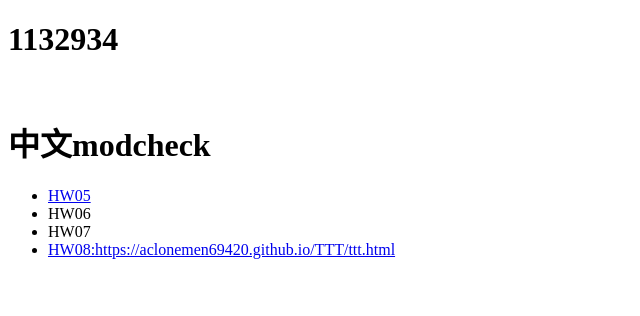
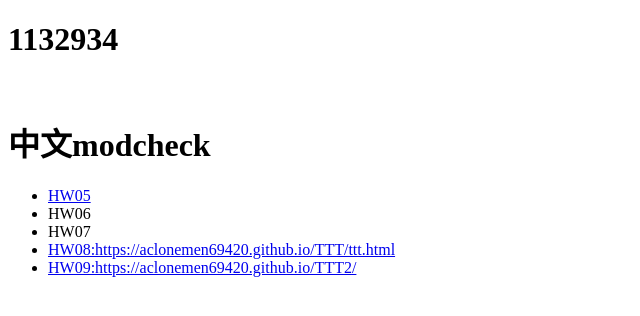
Before and after one commit to aclonemen69420/aclonemen69420.github.io, a plain HTML site: page index.html in a window 1280 px wide. Shown: the whole page, without its empty margins (0-640 px from the left). Drawn offline with Linux system fonts and the light colour scheme.

Commit message:
Update index.html

```diff
--- a/index.html
+++ b/index.html
@@ -13,6 +13,7 @@
 		<li>HW06</li>
 		<li>HW07</li>
 		<li><a href="https://aclonemen69420.github.io/TTT/ttt.html">HW08:https://aclonemen69420.github.io/TTT/ttt.html</a></li>
+		<li><a href="https://aclonemen69420.github.io/TTT2/">HW09:https://aclonemen69420.github.io/TTT2/</a></li>
 	</ul>
   </body>
 </html>
```
